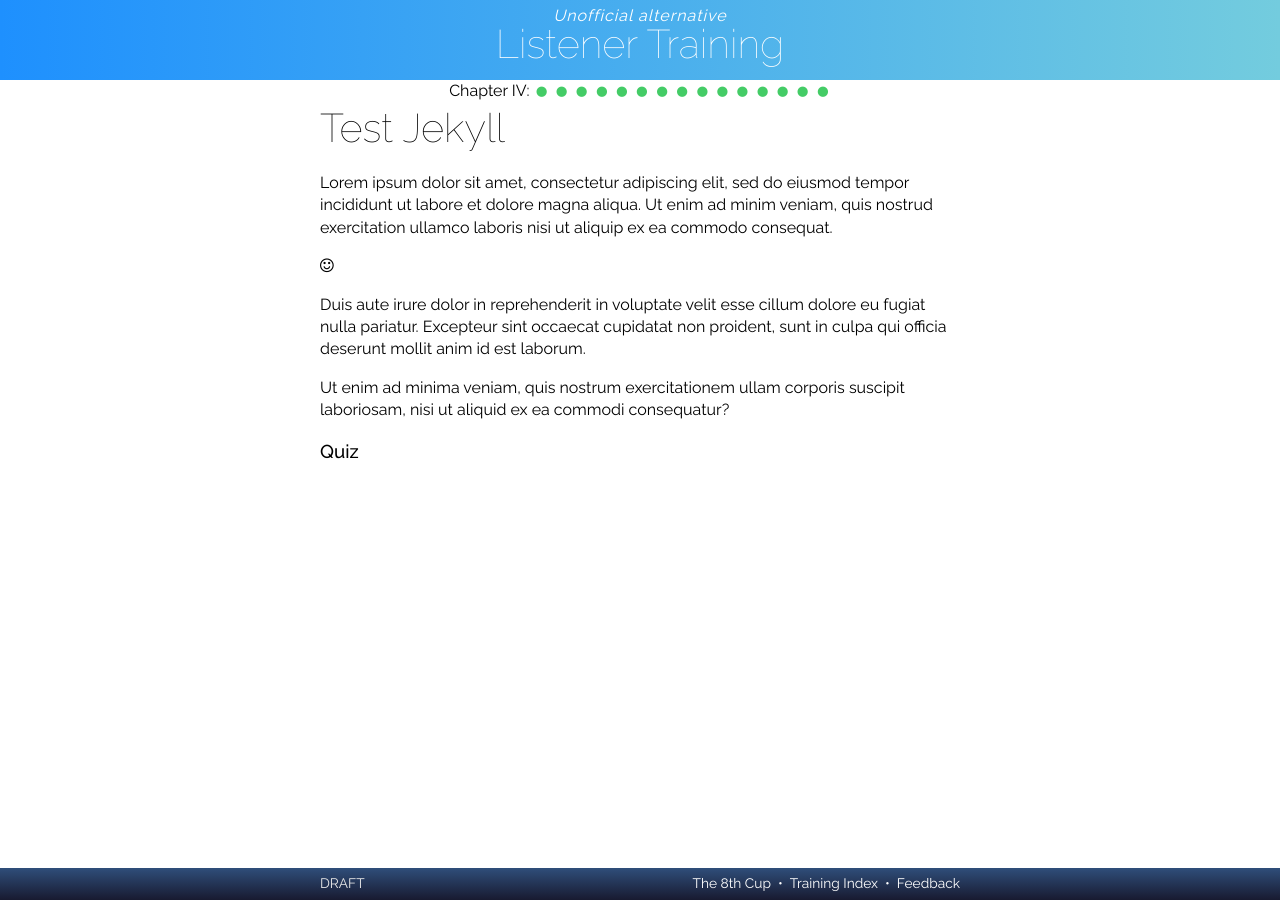
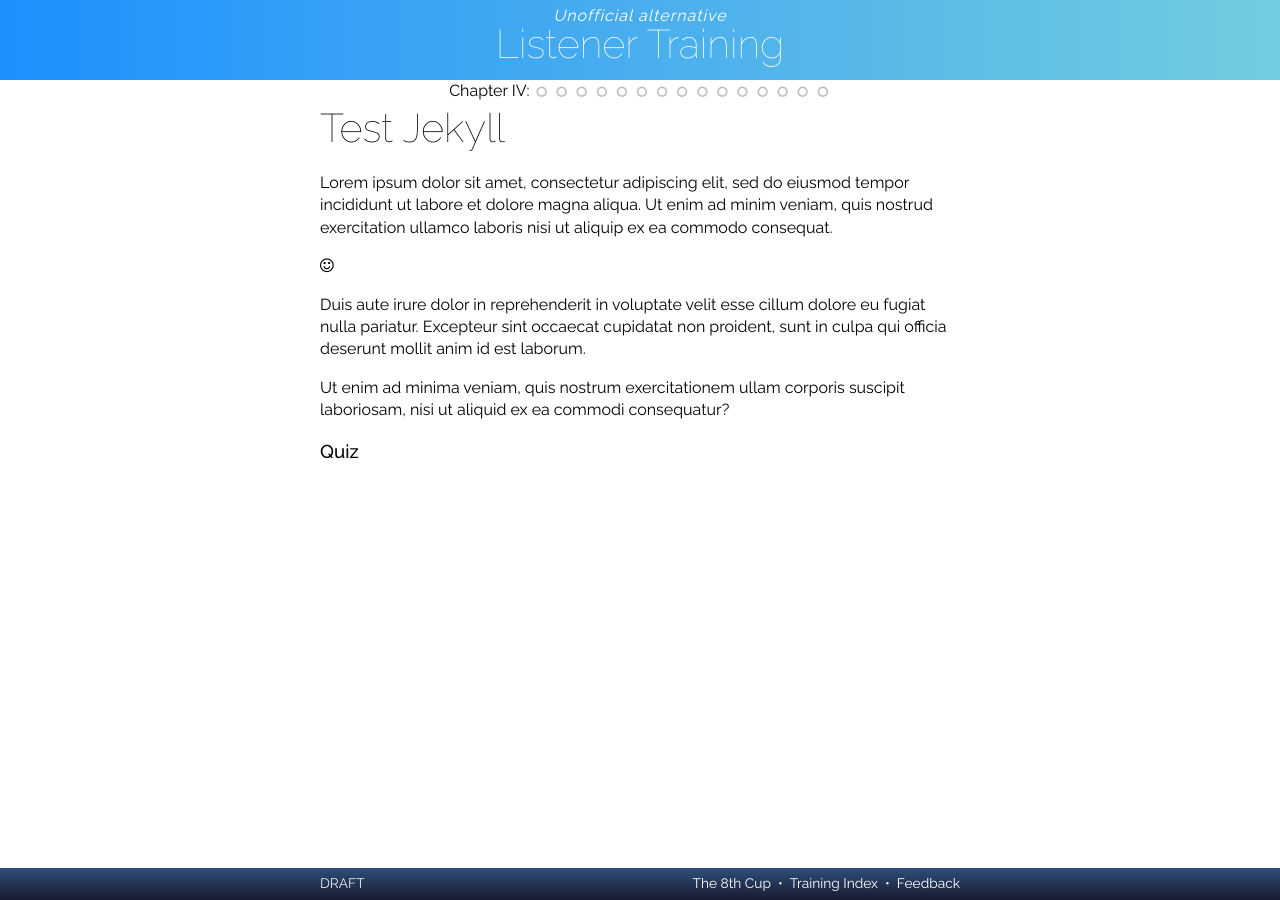
Before and after one commit to RarelyCharlie/rarelycharlie.github.io, a Jekyll site: the page built from test.md, in a window 1280 px wide. Built offline with Jekyll 4.4.1, drawn with Linux system fonts in a browser that asks for light colours; nearby versions of some CDN libraries.

Commit message:
open blobs etc

```diff
--- a/_layouts/listen.html
+++ b/_layouts/listen.html
@@ -241,9 +241,9 @@ Chapter {% case thischap %}{% when 1 %}I{% when 2 %}II{% when 3 %}III{% when 4 %
 		{% continue %}
 	{% else %}
 		{% if section.serial <= page.serial %}
-<a style="color: #4c6;" title="{{ section.title }}" href="{{ section.url }}"><i class="fa fa-circle"></i></a>
+<a style="color: #4c6;" title="{{ section.title }}" href="{{ section.url | remove: '.html' }}"><i class="fa fa-circle"></i></a>
 		{% else %}
-<a style="color: #4c6;" title="{{ section.title }}" href="{{ section.url }}"><i class="fa fa-circle"></i></a>
+<a style="color: #bbb;" title="{{ section.title }}" href="{{ section.url | remove: '.html' }}"><i class="fa fa-circle-o"></i></a>
 		{% endif %}
 	{% endif %}
 {% endfor %}
```
